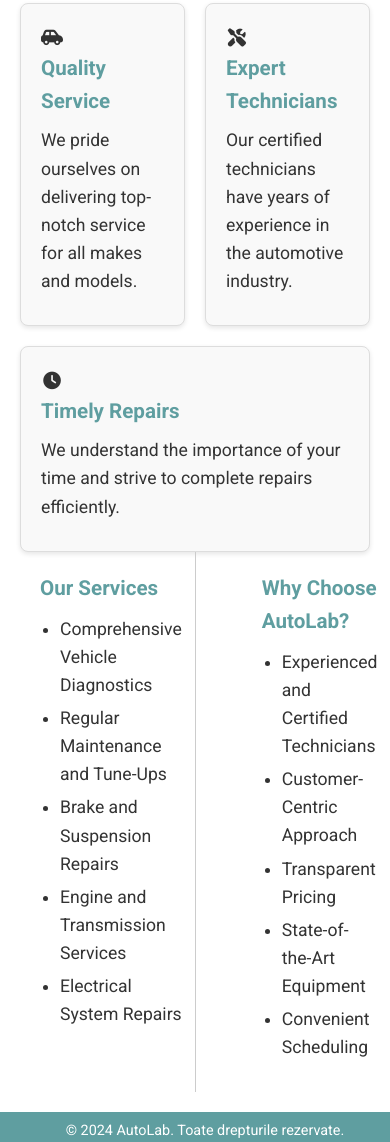
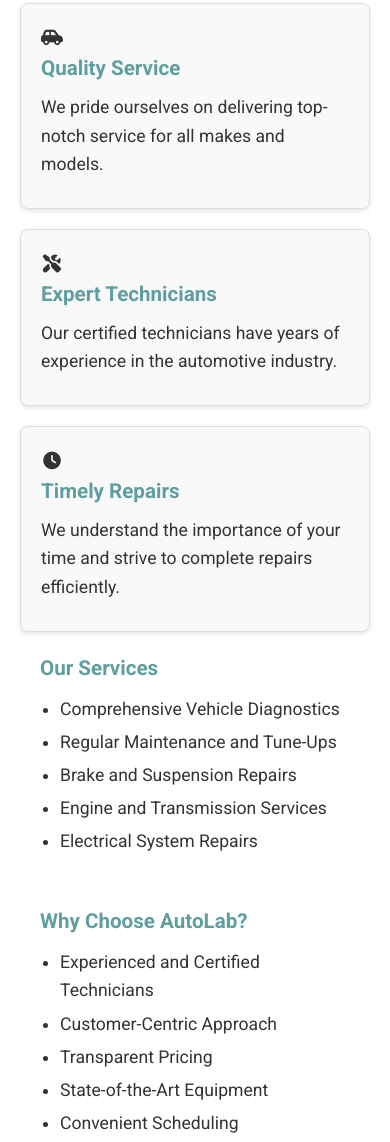
Before and after one commit to cipryanu/AutoLab, a plain HTML site: page index.html in a window 390 px wide. Shown: the part 665-1807 px from the top of the page. Drawn offline with nearby package versions, Linux system fonts and the light colour scheme.

Commit message:
Responsive design

```diff
--- a/style.css
+++ b/style.css
@@ -61,47 +61,6 @@
   width: 100%;
 }
 /* End of hover underline effect */
-
-/*
-.menu {
-  display: flex;
-  gap: 2rem;
-}
-
-.menu a {
-  position: relative;
-  text-decoration: none;
-  color: #333;
-  font-size: 18px;
-  font-weight: 500;
-  padding: 6px 12px;
-  overflow: hidden;
-  transition: color 0.3s ease;
-  border-radius: 6px;
-}
-
-/* Sweep top bar */
-/*
-.menu a::before {
-  content: "";
-  position: absolute;
-  top: 0;
-  left: 0;
-  width: 100%;
-  height: 0%;
-  background: white;
-  z-index: -1;
-  transition: height 0.3s ease;
-}
-
-.menu a:hover {
-  color: white;
-}
-
-.menu a:hover::before {
-  height: 100%;
-}
-*/
 
 h1 {
   text-align: center;
@@ -296,3 +255,24 @@
   color: cadetblue;
   margin-bottom: 10px;
 }
+/* End of Descriere Section: Our Services + Why Choose */
+
+/* Responsive Design */
+@media (max-width: 768px) {
+  .cards-container {
+    flex-direction: column;
+  }
+
+  .card {
+    flex: 1 1 100%;
+  }
+
+  .descriere {
+    grid-template-columns: 1fr; /* o singură coloană pe ecrane mici */
+  }
+
+  .descriere::before {
+    display: none; /* ascunde linia verticală */
+  }
+}
+/* End of Responsive Design */
```
